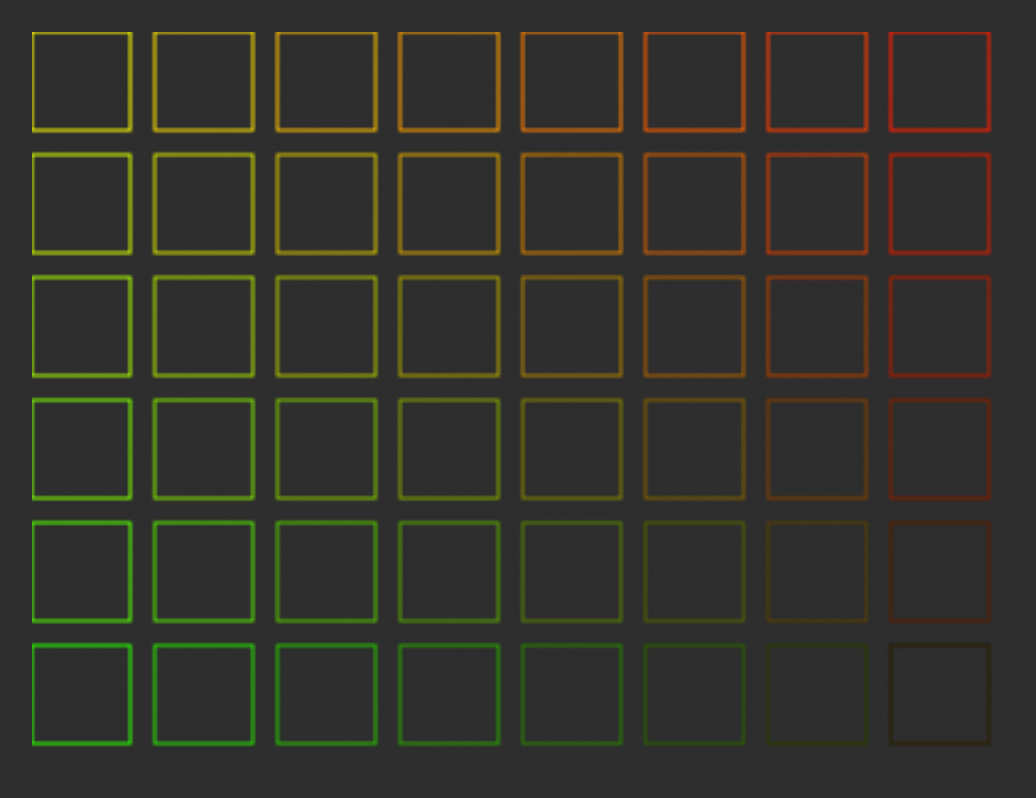
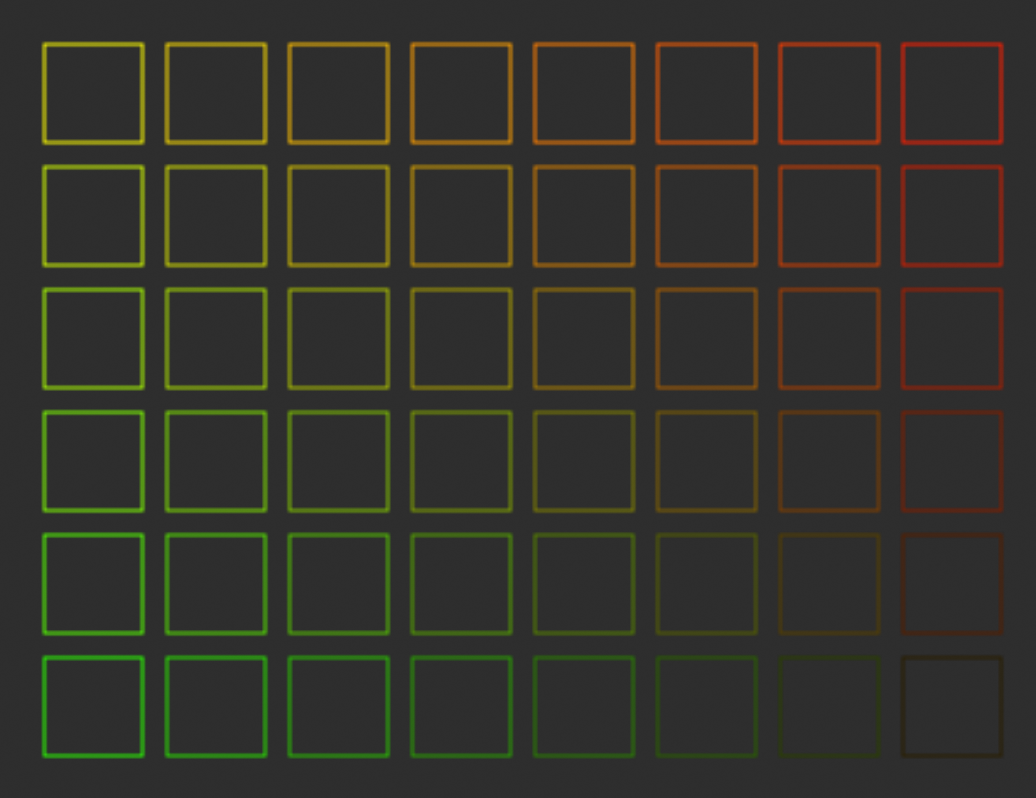
Before and after one commit to ateoa/ateoa.github.io, a plain HTML site: page index.html in a window 1280 px wide. Shown: the whole page, without its empty margins (117-1153 px from the left). Drawn offline with Linux system fonts and the light colour scheme; a web font is replaced by a local one.

Commit message:
adjust position

```diff
--- a/index.html
+++ b/index.html
@@ -32,7 +32,7 @@ function draw(){
         // strokeStyle/strokeRect fillStyle/fillRect
       ctx.strokeStyle = 'rgb(' + Math.floor(255 - rowUnit * i) + ',' +
         Math.floor(255 - columnunit * j) + ',0)';
-      ctx.strokeRect(j * 50, i * 50, 40, 40);
+      ctx.strokeRect(j * 50 + 5, i * 50 + 5, 40, 40);
     }
   }
 }
```
